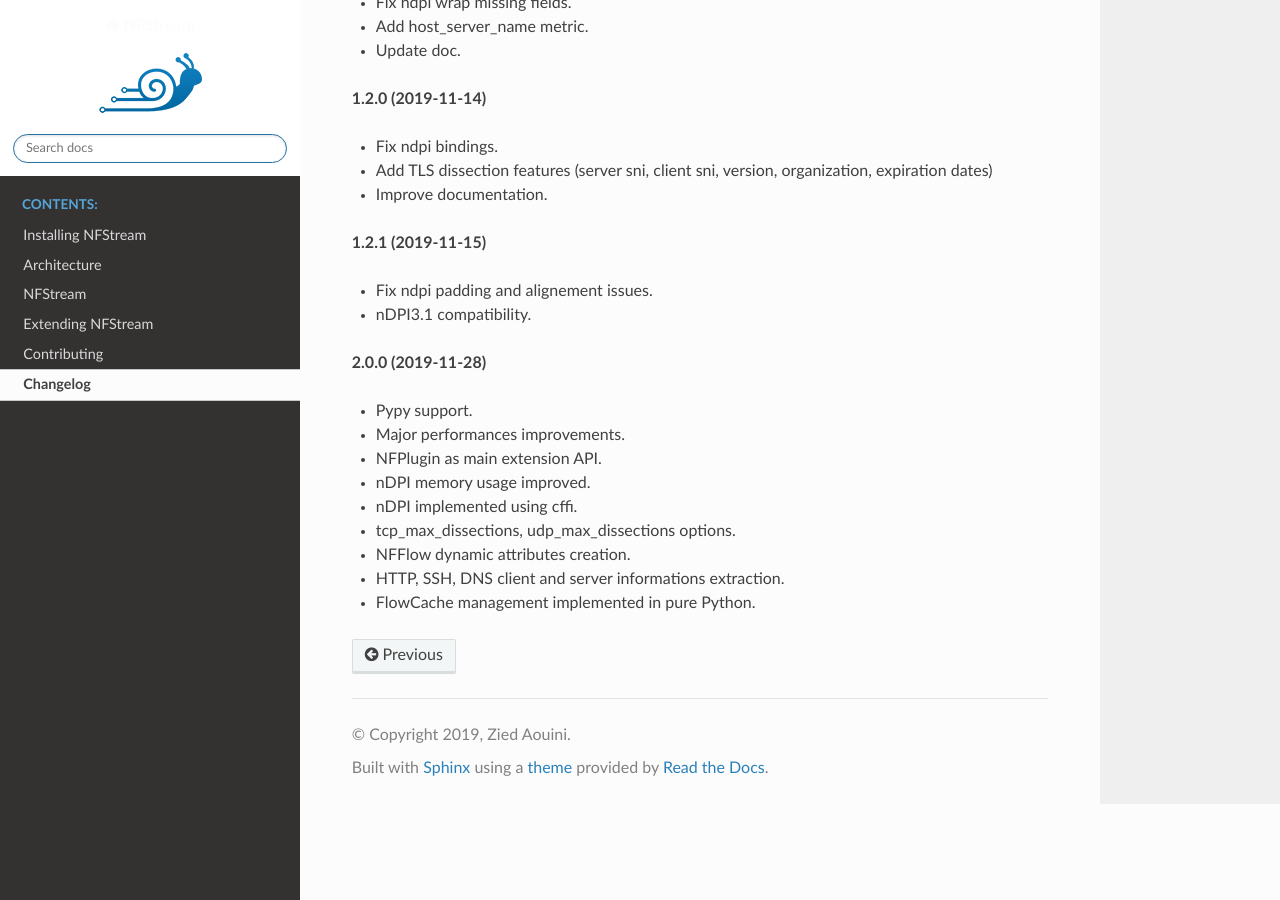
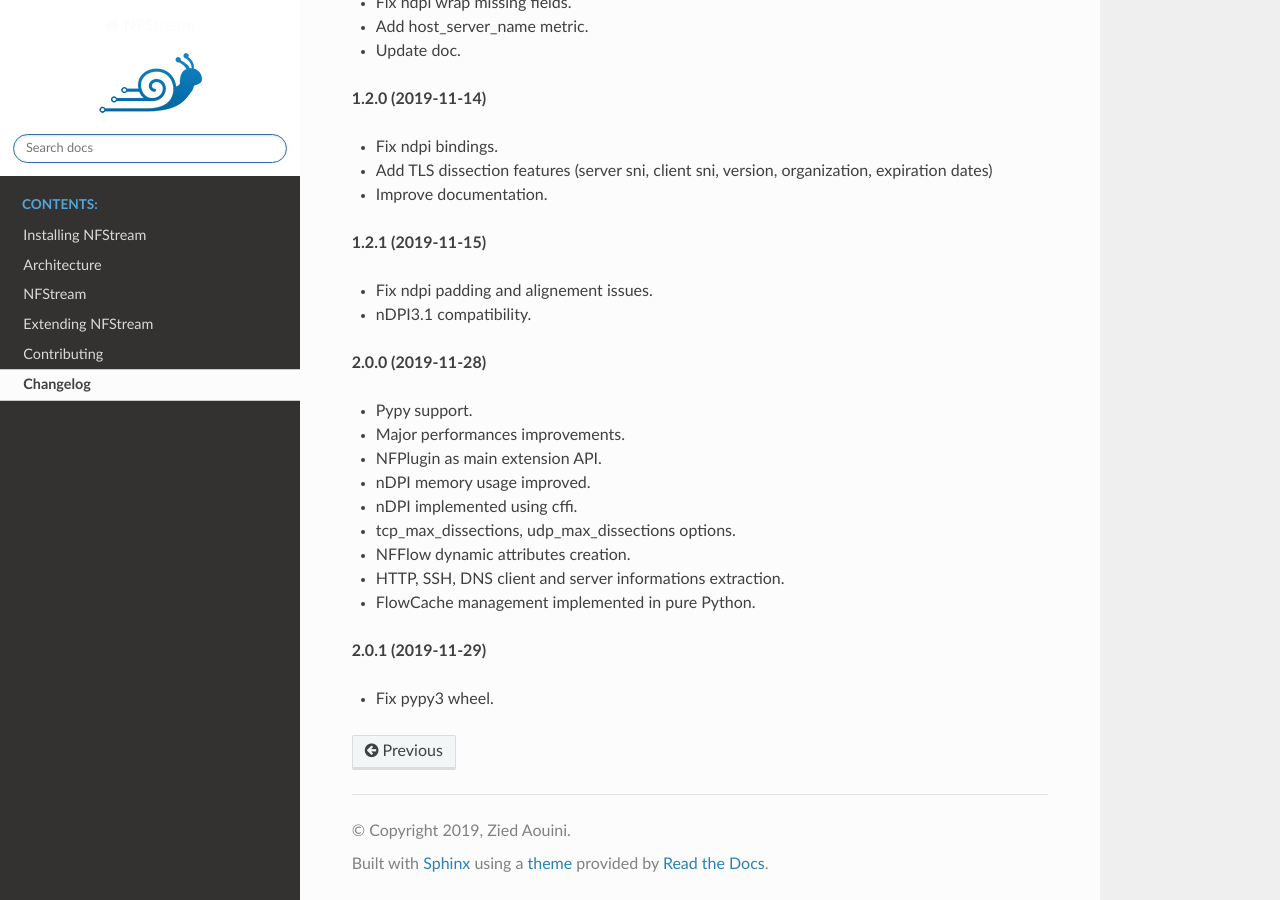
Before and after one commit to nfstream/nfstream, a Sphinx documentation site: the page built from docs/source/changelog.rst, in a window 1280 px wide and 900 px high, scrolled down 1897 px. Built offline with Sphinx 7.4.7 and the Read the Docs theme 2.0.0, drawn with Linux system fonts in a browser that asks for light colours.

Commit message:
Fix pypy3 wheel build.

```diff
--- a/docs/source/changelog.rst
+++ b/docs/source/changelog.rst
@@ -100,3 +100,7 @@ Changelog
 * NFFlow dynamic attributes creation.
 * HTTP, SSH, DNS client and server informations extraction.
 * FlowCache management implemented in pure Python.
+
+**2.0.1 (2019-11-29)**
+
+* Fix pypy3 wheel.
```
Also changed, not shown: .travis.yml.
